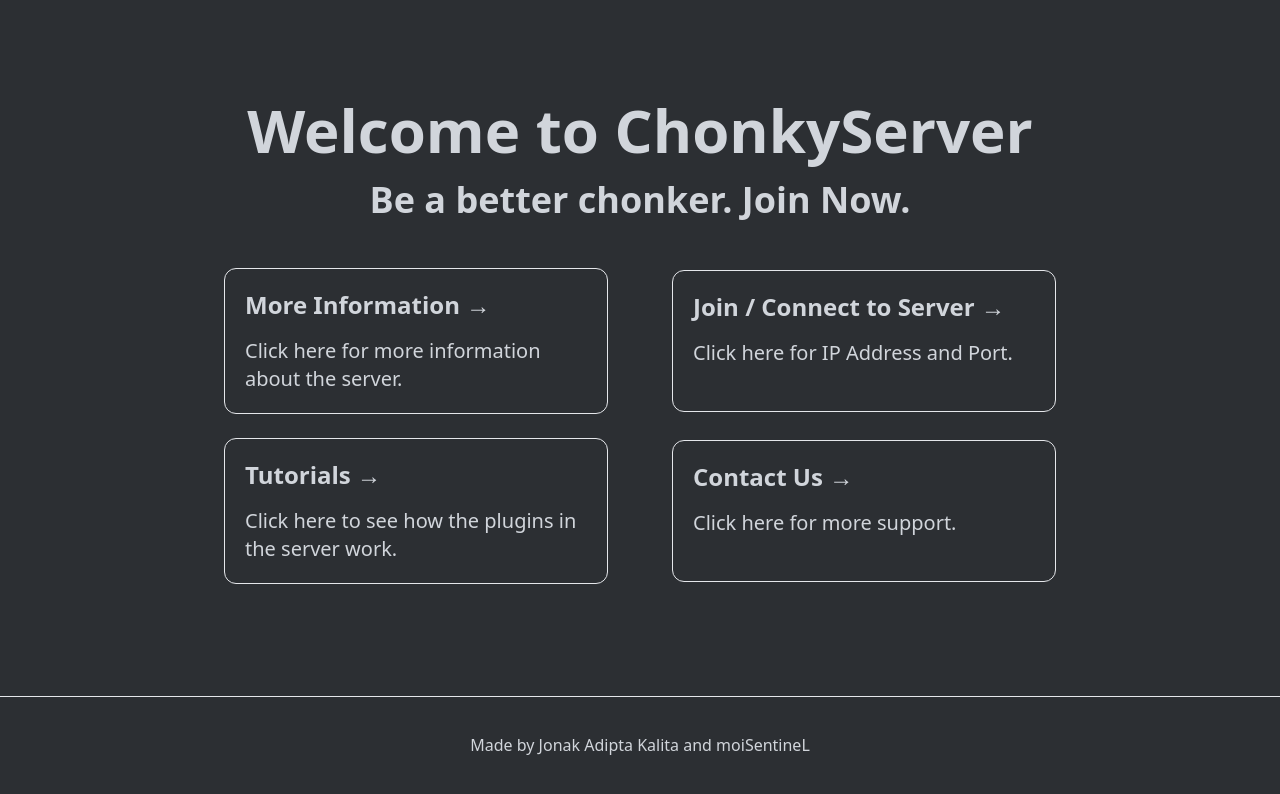
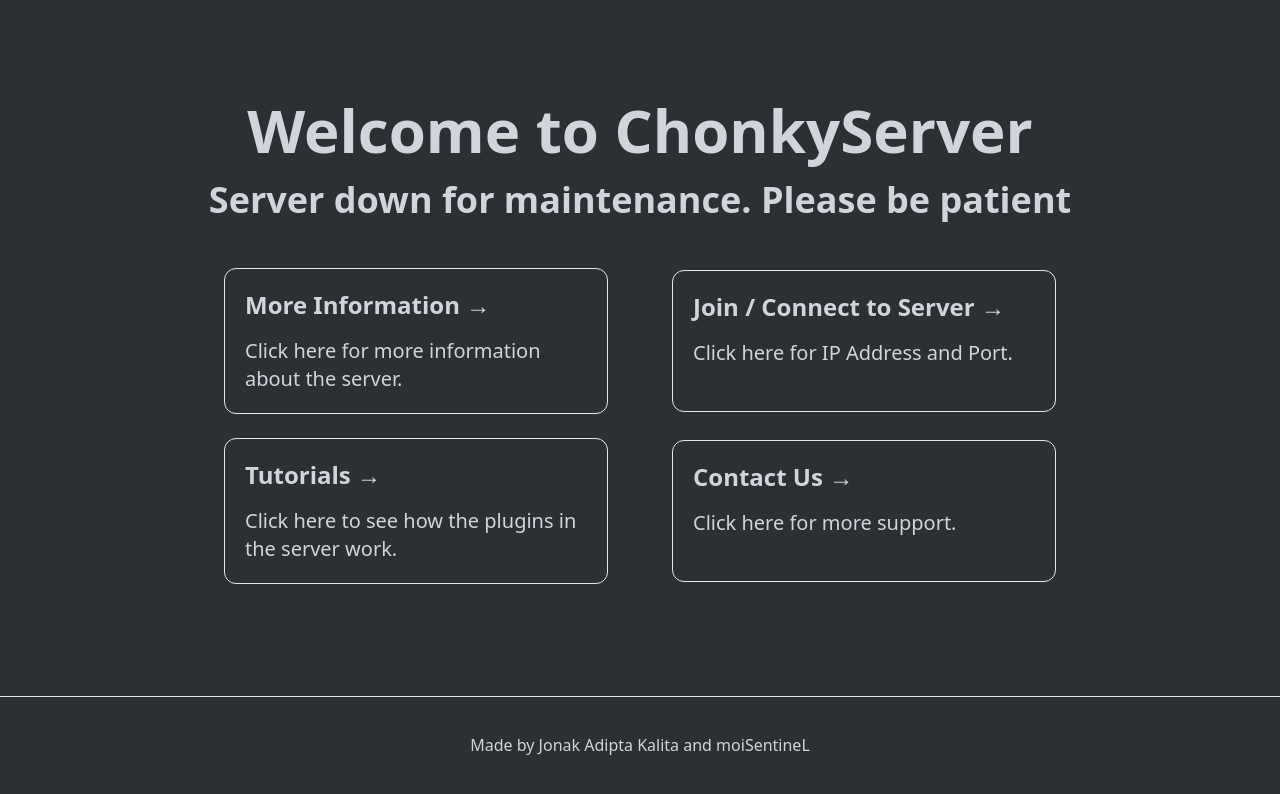
Before and after one commit to moiSentineL/chonkyserver-web, a Next.js app: page / in a window 1280 px wide. Shown: the top 794 px of the page. Built offline with nearby package versions, Linux system fonts and the light colour scheme.

Commit message:
Added Server Down message

```diff
--- a/pages/index.tsx
+++ b/pages/index.tsx
@@ -13,7 +13,7 @@ const Home = () => {
                     Welcome to ChonkyServer
                 </h1>
                 <div className="lg:pt-5 text-2xl font-bold sm:text-6xl lg:-mt-10 lg:text-4xl">
-                    Be a better chonker. Join Now.
+                    Server down for maintenance. Please be patient
                 </div>
 
                 <div className="mt-6 flex max-w-4xl flex-wrap items-center justify-around sm:w-full">
```
